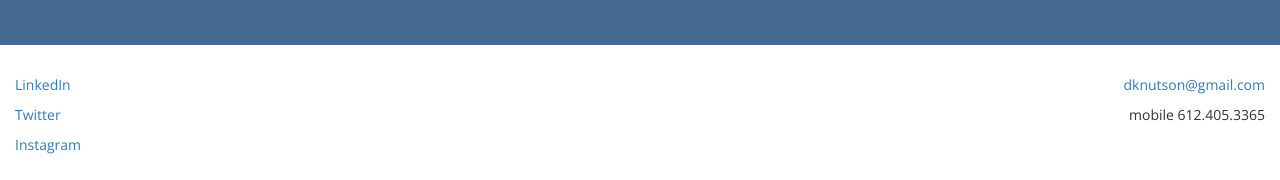
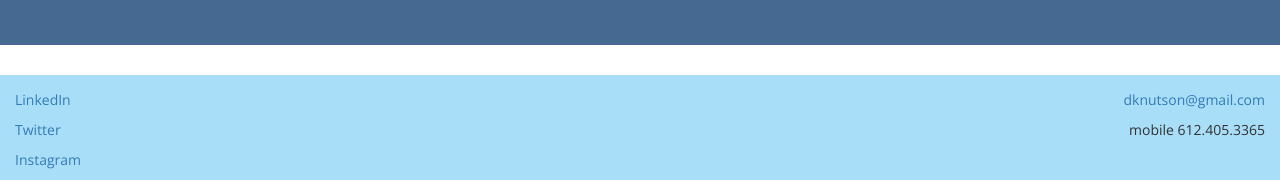
Before and after one commit to dtk79/portfolio, a plain HTML site: page index.html in a window 1280 px wide. Shown: the part 1442-1622 px from the top of the page. Drawn offline with nearby package versions, Linux system fonts and the light colour scheme.

Commit message:
Adjusted footer

```diff
--- a/css/styles.css
+++ b/css/styles.css
@@ -43,13 +43,13 @@
 }
 
 html {
-  font-family: 'Open Sans', serif;
+  font-family: 'Open Sans', sans-serif;
   -webkit-text-size-adjust: 100%;
       -ms-text-size-adjust: 100%;
 }
 
 body {
-  font-family: 'Open Sans', serif;
+  font-family: 'Open Sans', sans-serif;
   font-size: 14px;
   line-height: 1.42857143;
   color: #333;
--- a/index.html
+++ b/index.html
@@ -9,7 +9,7 @@
 
     <link href="https://maxcdn.bootstrapcdn.com/bootstrap/3.3.6/css/bootstrap.min.css" rel="stylesheet">
     <link href="css/styles.css" rel="stylesheet">
-    <link rel="stylesheet" type="text/css" href="https://fonts.googleapis.com/css?family=Open+Sans">
+    <link href='https://fonts.googleapis.com/css?family=Open+Sans:400,300' rel='stylesheet' type='text/css'>
 
 
   </head>
@@ -107,9 +107,10 @@
 
     </div>
 
-    <div class="container-fluid">
-      <div class="row">
-        <div class="col-xs-5 col-md-5" >
+    <div class="container-fluid" border-top="1px">
+      <div class="row" style="background: #A9DEF9" >
+        <div class="col-xs-12" style="height:15px;"></div>
+        <div class="col-xs-5 col-md-5">
           <p><a href="https://www.linkedin.com/in/danknutson" target="_blank" >LinkedIn</a></p>
           <p><a href="https://www.twitter.com/dknutson" target="_blank" >Twitter</a></p>
           <p><a href="https://www.instagram.com/dknutson" target="_blank" >Instagram</a></p>
```
Also changed, not shown: 3m.html (+5 -4 lines), about.html (+5 -4 lines), flint_noridian.html (+5 -4 lines), sapient_optum.html (+5 -4 lines), target.html (+5 -4 lines), work.html (+4 -3 lines).
